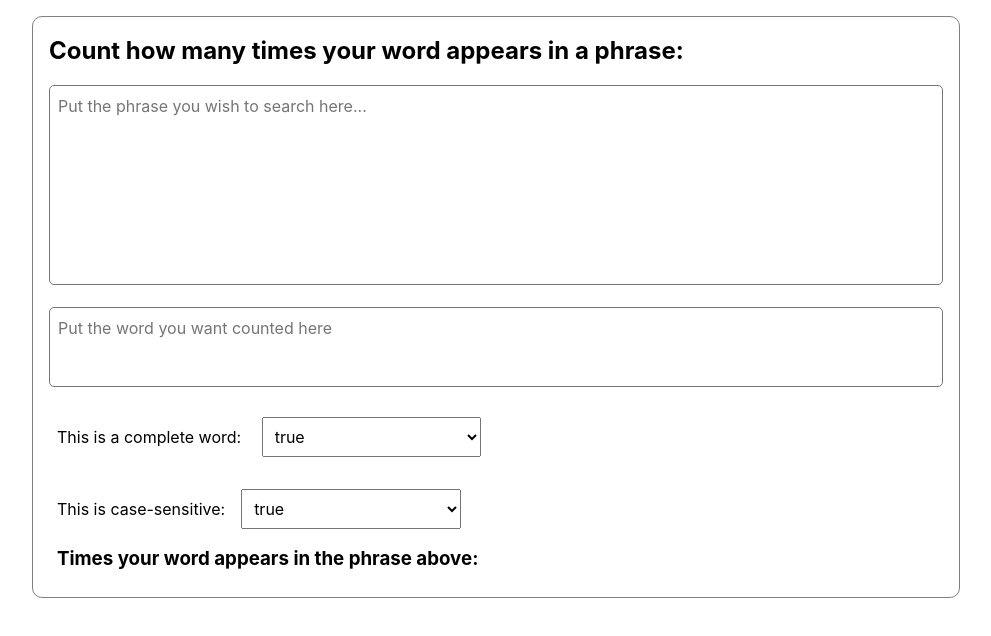
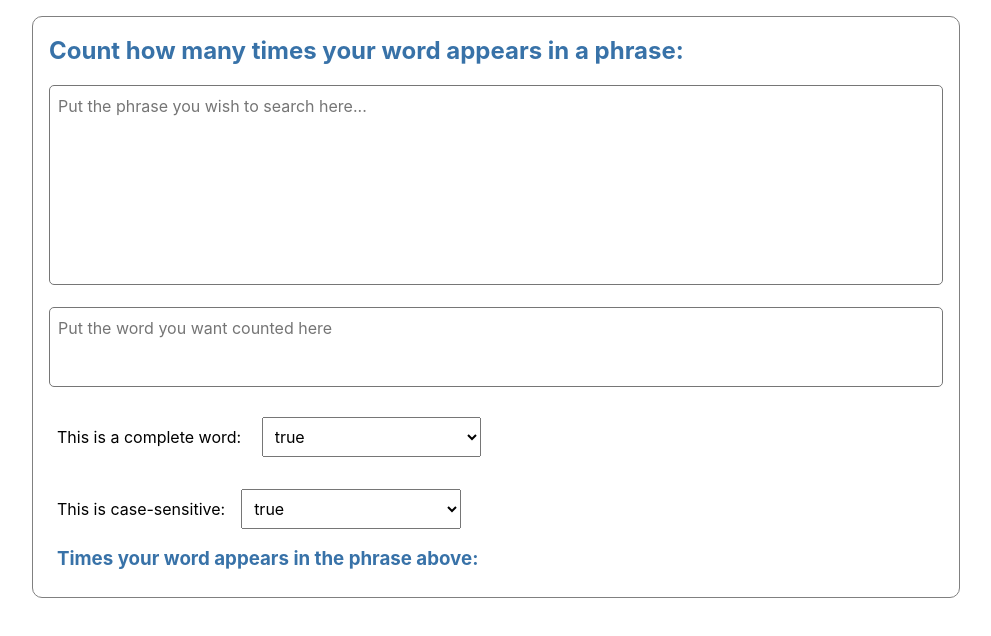
Before and after one commit to tessathornberry/findwords, a React (Create React App) app: page / in a window 1280 px wide. Shown: the top 636 px of the page, without its empty margins (144-1135 px from the left). Built offline with nearby package versions, Linux system fonts and the light colour scheme.

Commit message:
worked on styling App

```diff
--- a/public/styles.css
+++ b/public/styles.css
@@ -52,6 +52,10 @@ h6 {
   overflow-wrap: break-word;
 }
 
+h2, h3 {
+  color: #3872a8;
+}
+
 main {
   max-width: 75%;
   min-width: 200px;
@@ -63,7 +67,7 @@ textarea {
   width: 100%;
   height: 25vh;
   word-wrap: break-word;
-  word-break: break-all;
+  /* word-break: break-all; */
   resize: none;
   border-radius: 5px;
   margin-top: 2vh;
@@ -77,7 +81,6 @@ textarea {
 .options {
   width: 100%;
   height: auto;
-  /* resize: none; */
   border-radius: 5px;
   padding: 1vh;
   margin: auto;
@@ -93,13 +96,20 @@ select {
 
 .completeWord, .caseSensitive {
   width: auto;
-  /* justify-content: space-between; */
 }
 
-/* .number {
+.countResult {
   display: inline-flex;
-} */
+}
 
+.number {
+  display: inline-flex;
+  margin-right: 2vw;
+}
 .counted {
-  font-weight: 800;
+  display: inline-flex;
+  font-size: xx-large;
+  font-weight: bold;
+  /* text-decoration-line: underline; */
+  ;
 }
--- a/src/App.jsx
+++ b/src/App.jsx
@@ -139,13 +139,11 @@ const App = () => {
           <option value={false}>false</option>
         </select>
       </div>
-      <div>
+      <div className="countResult">
         <h3 className="number">Times your word appears in the phrase above: </h3>
         <div className="counted">{CountWords()}</div>
       </div>
     </div>
-
-
     </AppBorder>
   )
 };
```
